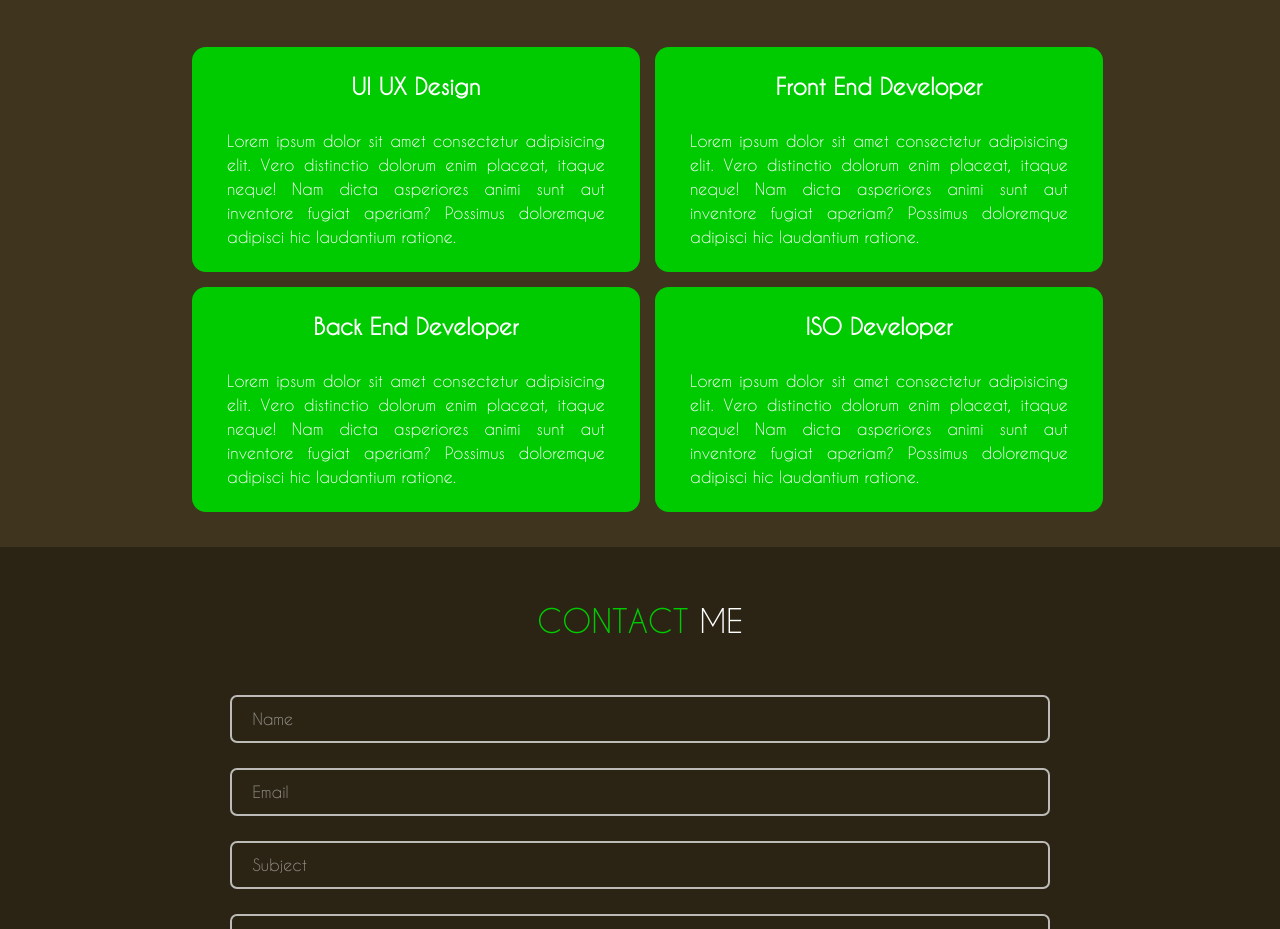
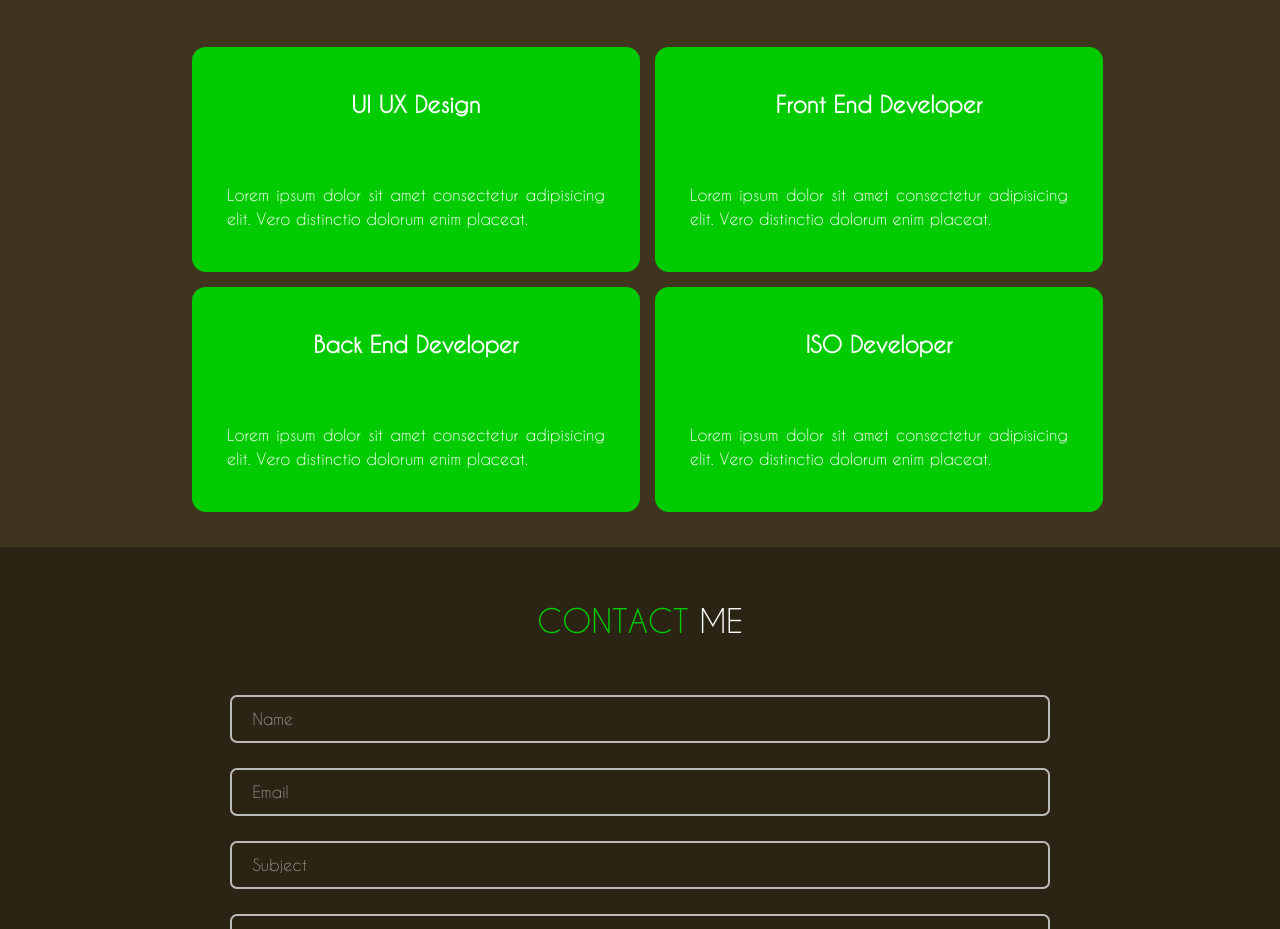
Before and after one commit to zeddy-foreal/002, a plain HTML site: page index.html in a window 1280 px wide. Shown: the part 2049-2978 px from the top of the page. Drawn offline with nearby package versions, Linux system fonts and the light colour scheme.

Commit message:
Add files via upload

```diff
--- a/css/main.css
+++ b/css/main.css
@@ -367,13 +367,13 @@ section h4 span{
     html{
         font-size: 12px;
     }
-    *{
+    *, h2{
         font-weight: 800;
     }
 }
 @media (max-width:400px){
     html{
-        font-size: 10px;
+        font-size: 11px;
     }
 
 }
--- a/index.html
+++ b/index.html
@@ -133,13 +133,13 @@
         <main>
             <div class="service">
                 <h3>UI UX Design</h3>
-                <h2>Lorem ipsum dolor sit amet consectetur adipisicing elit. Vero distinctio dolorum enim placeat, itaque neque! Nam dicta asperiores animi sunt aut inventore fugiat aperiam? Possimus doloremque adipisci hic laudantium ratione.</h2>
+                <h2>Lorem ipsum dolor sit amet consectetur adipisicing elit. Vero distinctio dolorum enim placeat.</h2>
             </div>
-            <div class="service"><h3>Front End Developer</h3>                <h2>Lorem ipsum dolor sit amet consectetur adipisicing elit. Vero distinctio dolorum enim placeat, itaque neque! Nam dicta asperiores animi sunt aut inventore fugiat aperiam? Possimus doloremque adipisci hic laudantium ratione.</h2>
+            <div class="service"><h3>Front End Developer</h3>                <h2>Lorem ipsum dolor sit amet consectetur adipisicing elit. Vero distinctio dolorum enim placeat.</h2>
 </div>
-            <div class="service"><h3>Back End Developer</h3>                <h2>Lorem ipsum dolor sit amet consectetur adipisicing elit. Vero distinctio dolorum enim placeat, itaque neque! Nam dicta asperiores animi sunt aut inventore fugiat aperiam? Possimus doloremque adipisci hic laudantium ratione.</h2>
+            <div class="service"><h3>Back End Developer</h3>                <h2>Lorem ipsum dolor sit amet consectetur adipisicing elit. Vero distinctio dolorum enim placeat.</h2>
 </div>
-            <div class="service"><h3>ISO Developer</h3>                <h2>Lorem ipsum dolor sit amet consectetur adipisicing elit. Vero distinctio dolorum enim placeat, itaque neque! Nam dicta asperiores animi sunt aut inventore fugiat aperiam? Possimus doloremque adipisci hic laudantium ratione.</h2>
+            <div class="service"><h3>ISO Developer</h3>                <h2>Lorem ipsum dolor sit amet consectetur adipisicing elit. Vero distinctio dolorum enim placeat.</h2>
 </div>
         </main>
     </section>
```
